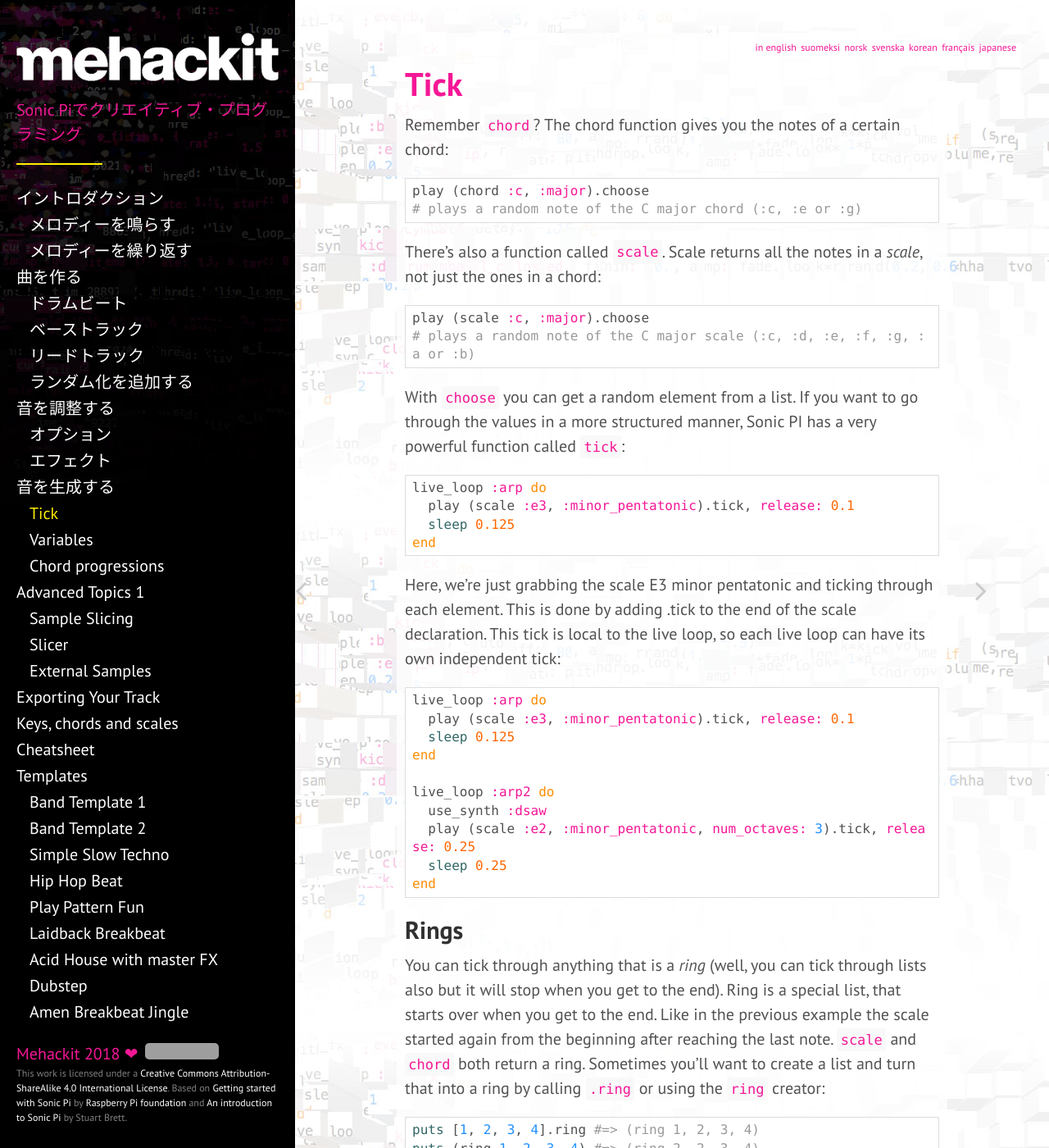
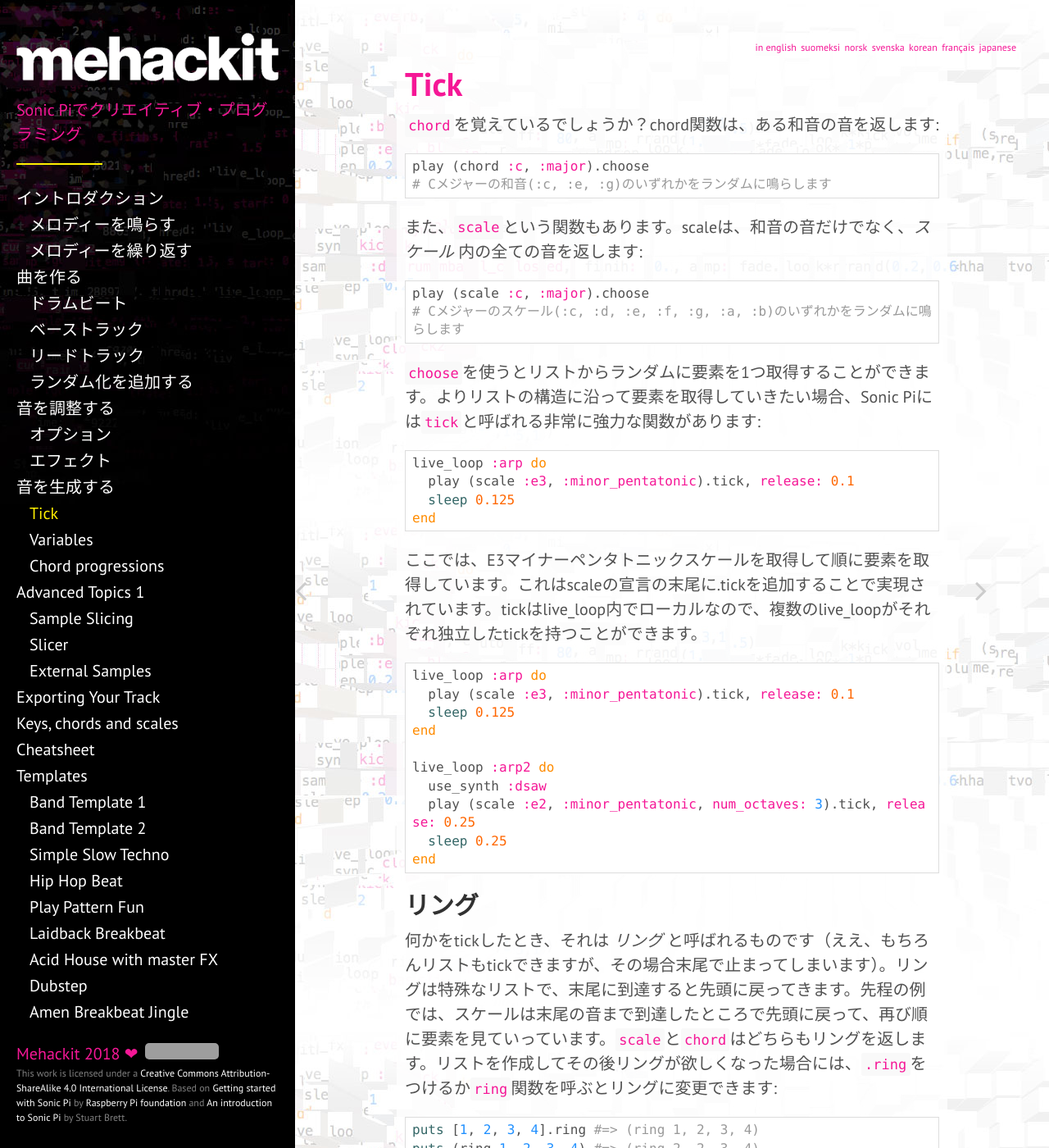
Before and after one commit to mehackit/sonic-pi-workshop, a Jekyll site: the page built from _exercises/ja/04-generate-sounds/02-tick.md, in a window 1280 px wide and 1400 px high. Shown: the whole window at 82% size. Built offline with Jekyll 4.4.1, drawn with Linux system fonts in a browser that asks for light colours; nearby versions of some CDN libraries; some of the changed text lies outside the part shown; grey boxes are pictures that could not be loaded.

Commit message:
Translate 04-02 to ja

```diff
--- a/_exercises/ja/04-generate-sounds/02-tick.md
+++ b/_exercises/ja/04-generate-sounds/02-tick.md
@@ -5,21 +5,21 @@ lang: ja
 layout: exercise
 ---
 
-Remember `chord`? The chord function gives you the notes of a certain chord:
+`chord`を覚えているでしょうか？chord関数は、ある和音の音を返します:
 
 {% highlight ruby %}
 play (chord :c, :major).choose
-# plays a random note of the C major chord (:c, :e or :g)
+# Cメジャーの和音(:c, :e, :g)のいずれかをランダムに鳴らします
 {% endhighlight %}
 
-There's also a function called `scale`. Scale returns all the notes in a _scale_, not just the ones in a chord:
+また、`scale`という関数もあります。scaleは、和音の音だけでなく、_スケール_ 内の全ての音を返します:
 
 {% highlight ruby %}
 play (scale :c, :major).choose
-# plays a random note of the C major scale (:c, :d, :e, :f, :g, :a or :b)
+# Cメジャーのスケール(:c, :d, :e, :f, :g, :a, :b)のいずれかをランダムに鳴らします
 {% endhighlight %}
 
-With `choose` you can get a random element from a list. If you want to go through the values in a more structured manner, Sonic PI has a very powerful function called `tick`:
+`choose`を使うとリストからランダムに要素を1つ取得することができます。よりリストの構造に沿って要素を取得していきたい場合、Sonic Piには`tick`と呼ばれる非常に強力な関数があります:
 
 {% highlight ruby %}
 live_loop :arp do
@@ -28,7 +28,7 @@ live_loop :arp do
 end
 {% endhighlight %}
 
-Here, we’re just grabbing the scale E3 minor pentatonic and ticking through each element. This is done by adding .tick to the end of the scale declaration. This tick is local to the live loop, so each live loop can have its own independent tick:
+ここでは、E3マイナーペンタトニックスケールを取得して順に要素を取得しています。これはscaleの宣言の末尾に.tickを追加することで実現されています。tickはlive_loop内でローカルなので、複数のlive_loopがそれぞれ独立したtickを持つことができます。
 
 {% highlight ruby %}
 live_loop :arp do
@@ -43,9 +43,9 @@ live_loop :arp2 do
 end
 {% endhighlight %}
 
-## Rings
+## リング
 
-You can tick through anything that is a _ring_ (well, you can tick through lists also but it will stop when you get to the end). Ring is a special list, that starts over when you get to the end. Like in the previous example the scale started again from the beginning after reaching the last note. `scale` and `chord` both return a ring. Sometimes you'll want to create a list and turn that into a ring by calling `.ring` or using the `ring` creator:
+何かをtickしたとき、それは _リング_ と呼ばれるものです（ええ、もちろんリストもtickできますが、その場合末尾で止まってしまいます）。リングは特殊なリストで、末尾に到達すると先頭に戻ってきます。先程の例では、スケールは末尾の音まで到達したところで先頭に戻って、再び順に要素を見ていっています。`scale`と`chord`はどちらもリングを返します。リストを作成してその後リングが欲しくなった場合には、`.ring`をつけるか`ring`関数を呼ぶとリングに変更できます:
 
 {% highlight ruby %}
 puts [1, 2, 3, 4].ring #=> (ring 1, 2, 3, 4)
@@ -59,7 +59,7 @@ live_loop :arp do
 end
 {% endhighlight %}
 
-Here's a bit more complex example. Here you have a list or chords that is turned into a ring and ticked through:
+次の例は、少し複雑なものです。ここではchordのリストがリングになり、順にtickされていきます:
 
 {% highlight ruby %}
 live_loop :keys do
@@ -69,7 +69,7 @@ live_loop :keys do
 end
 {% endhighlight %}
 
-And then top it off with a lead 'melody':
+そして、次にそれをリード'メロディー'に引き上げましょう:
 
 {% highlight ruby %}
 live_loop :keys do
@@ -85,4 +85,4 @@ live_loop :lead do
 end
 {% endhighlight %}
 
-Start ticking, go wild!
+tickして、ワイルドに行ってみよう！
```
